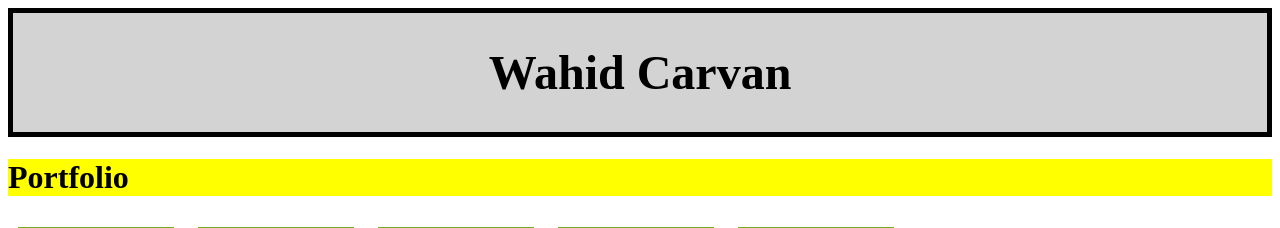
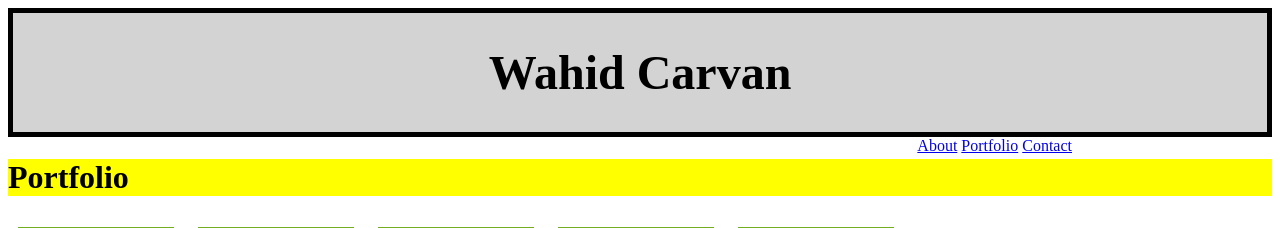
Before and after one commit to wahidCarvan/basic-portfolio-1, a PHP site: page /portfolio.html in a window 1280 px wide. Shown: the top 228 px of the page. Run offline with PHP 8.4, Linux system fonts and the light colour scheme.

Commit message:
hw-rough-draft

```diff
--- a/contact.css
+++ b/contact.css
@@ -19,7 +19,8 @@
 
 }
 
-input{ width:100%; }
+input{ width:100%;
+max-height: 100% }
 
 
 .button{
--- a/portfolio.css
+++ b/portfolio.css
@@ -7,7 +7,7 @@
  padding:0px;
 }
 
-
+.pages {float:right; margin-right: 200px;}
 
 ul {
     list-style-type: none;
--- a/portfolio.html
+++ b/portfolio.html
@@ -12,7 +12,11 @@
     style=" font-size: 32px">Wahid Carvan </h1>
 
   </div>
-
+<div class="pages">
+        <a href="about.html">About</a>
+        <a href="portfolio.html">Portfolio</a>
+        <a href="contact.html">Contact</a>
+      </div>
 <h1 style="background-color: yellow">Portfolio</h1>
 
 <div class="floating-box">Floating box</div>
@@ -21,7 +25,20 @@
 <div class="floating-box">Floating box</div>
 <div class="floating-box">Floating box</div>
 
+<div class="websites">
+  <a  href="https://github.com/wahidc7101" target="blank">
+      <img src= "https://cdn1.iconfinder.com/data/icons/logotypes/32/github-128.png" class="pic">
+    </a>
 
+    <a class= "pic"href="https://www.linkedin.com/in/wahid-      carvan-43448730?trk=nav_responsive_tab_profile" target="blank">
+      <img src="https://cdn0.iconfinder.com/data/icons/social-flat-rounded-rects/512/linkedin-128.png" class= "pic">
+    </a>
+
+  <a class= "pic" href="http://stackexchange.com/users/8342319/wahid-carvan"
+     target="blank"><img src="https://cdn1.iconfinder.com/data/icons/picons-social/57/stackoverflow-128.png"class= "pic">
+    </a>
+</div>
+  <div class="links">
 
 
 
```
